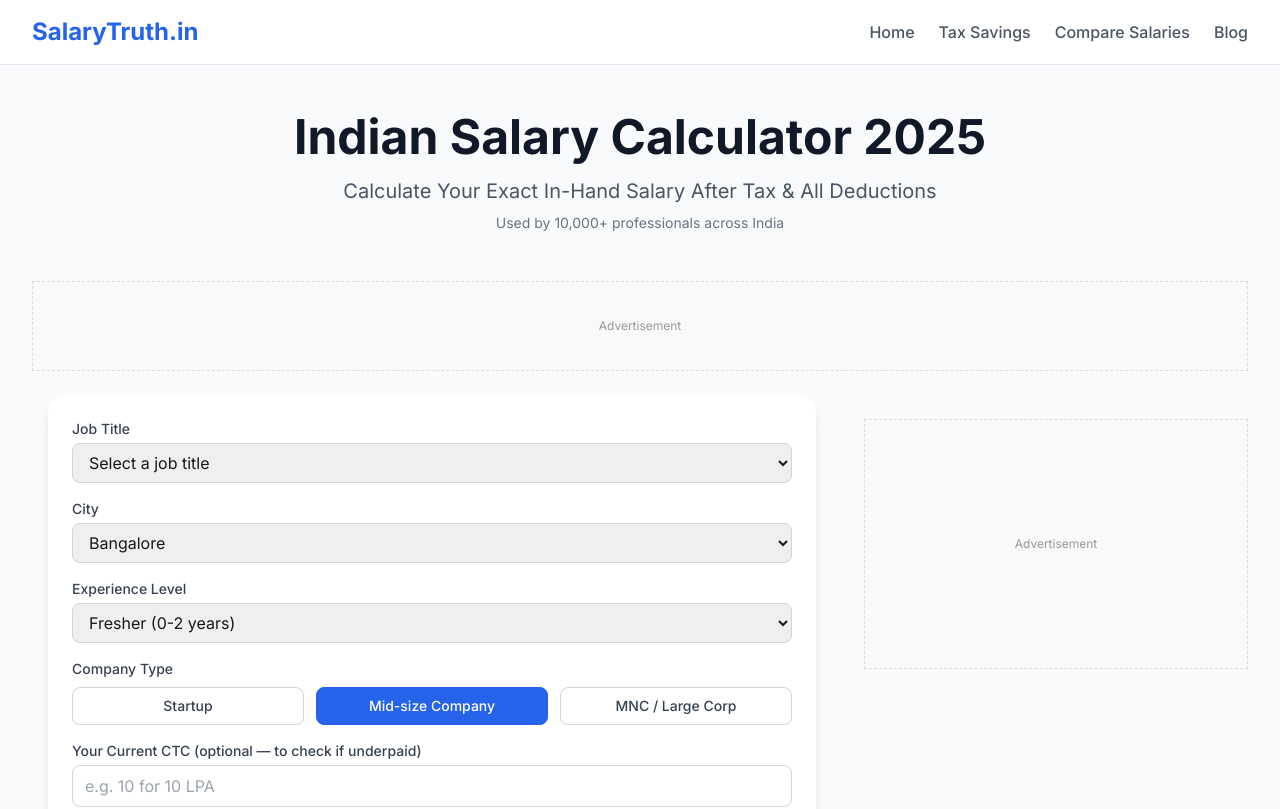
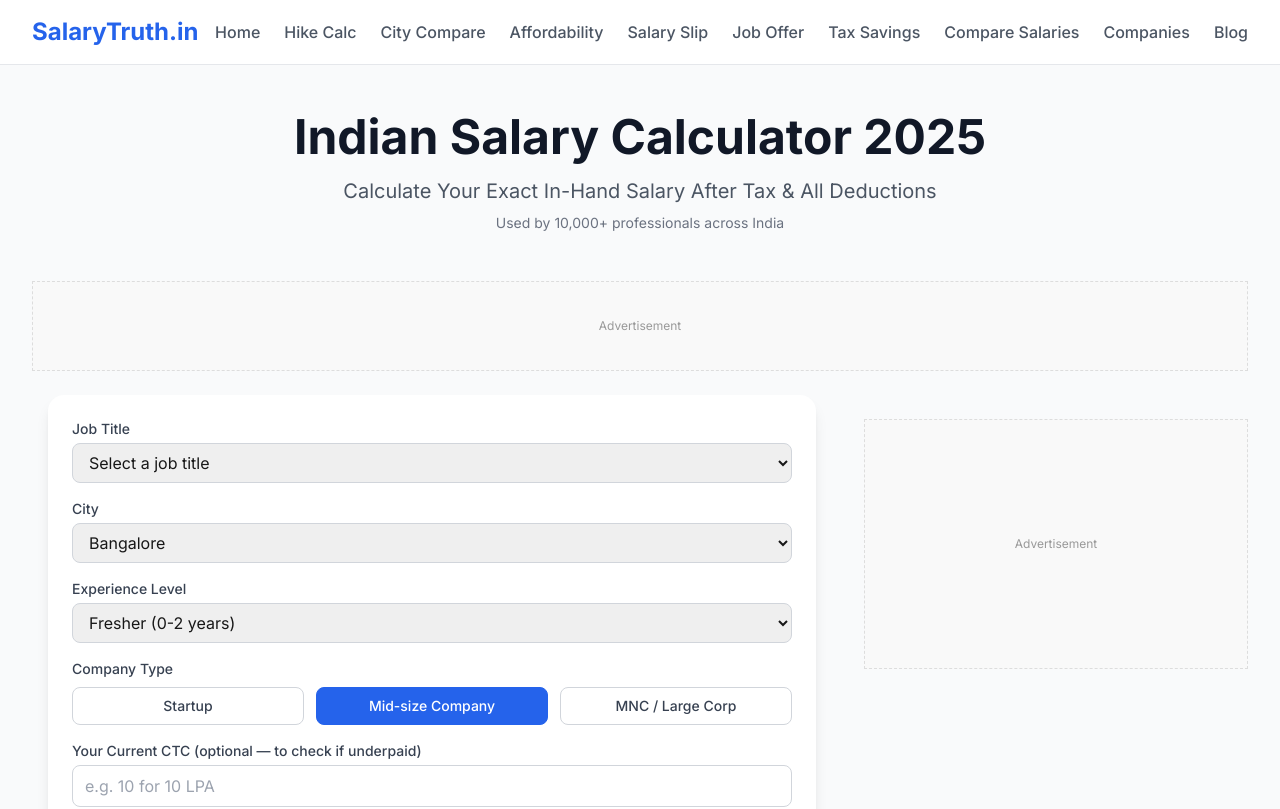
Before and after one commit to asura382/salarytruth, a Next.js app: page / in a window 1280 px wide. Shown: the top 809 px of the page. Built offline with nearby package versions, Linux system fonts and the light colour scheme.

Commit message:
Update Header navigation with all new tools

```diff
--- a/src/components/Header.tsx
+++ b/src/components/Header.tsx
@@ -19,11 +19,29 @@ export default function Header() {
             <Link href="/" className="text-gray-600 hover:text-blue-600 transition-colors font-medium">
               Home
             </Link>
+            <Link href="/hike-calculator" className="text-gray-600 hover:text-blue-600 transition-colors font-medium">
+              Hike Calc
+            </Link>
+            <Link href="/city-compare" className="text-gray-600 hover:text-blue-600 transition-colors font-medium">
+              City Compare
+            </Link>
+            <Link href="/affordability" className="text-gray-600 hover:text-blue-600 transition-colors font-medium">
+              Affordability
+            </Link>
+            <Link href="/salary-slip" className="text-gray-600 hover:text-blue-600 transition-colors font-medium">
+              Salary Slip
+            </Link>
+            <Link href="/job-offer" className="text-gray-600 hover:text-blue-600 transition-colors font-medium">
+              Job Offer
+            </Link>
             <Link href="/tax-savings" className="text-gray-600 hover:text-blue-600 transition-colors font-medium">
               Tax Savings
             </Link>
             <Link href="/compare" className="text-gray-600 hover:text-blue-600 transition-colors font-medium">
               Compare Salaries
+            </Link>
+            <Link href="/companies" className="text-gray-600 hover:text-blue-600 transition-colors font-medium">
+              Companies
             </Link>
             <Link href="/blog" className="text-gray-600 hover:text-blue-600 transition-colors font-medium">
               Blog
@@ -57,6 +75,41 @@ export default function Header() {
                 🏠 Home
               </Link>
               <Link
+                href="/hike-calculator"
+                className="text-gray-600 hover:text-blue-600 transition-colors font-medium py-2"
+                onClick={() => setMobileMenuOpen(false)}
+              >
+                📈 Hike Calculator
+              </Link>
+              <Link
+                href="/city-compare"
+                className="text-gray-600 hover:text-blue-600 transition-colors font-medium py-2"
+                onClick={() => setMobileMenuOpen(false)}
+              >
+                🏙️ City Compare
+              </Link>
+              <Link
+                href="/affordability"
+                className="text-gray-600 hover:text-blue-600 transition-colors font-medium py-2"
+                onClick={() => setMobileMenuOpen(false)}
+              >
+                💰 Affordability
+              </Link>
+              <Link
+                href="/salary-slip"
+                className="text-gray-600 hover:text-blue-600 transition-colors font-medium py-2"
+                onClick={() => setMobileMenuOpen(false)}
+              >
+                📄 Salary Slip
+              </Link>
+              <Link
+                href="/job-offer"
+                className="text-gray-600 hover:text-blue-600 transition-colors font-medium py-2"
+                onClick={() => setMobileMenuOpen(false)}
+              >
+                💼 Job Offer
+              </Link>
+              <Link
                 href="/tax-savings"
                 className="text-gray-600 hover:text-blue-600 transition-colors font-medium py-2"
                 onClick={() => setMobileMenuOpen(false)}
@@ -69,6 +122,13 @@ export default function Header() {
                 onClick={() => setMobileMenuOpen(false)}
               >
                 ⚖️ Compare Salaries
+              </Link>
+              <Link
+                href="/companies"
+                className="text-gray-600 hover:text-blue-600 transition-colors font-medium py-2"
+                onClick={() => setMobileMenuOpen(false)}
+              >
+                🏢 Companies
               </Link>
               <Link
                 href="/blog"
```
